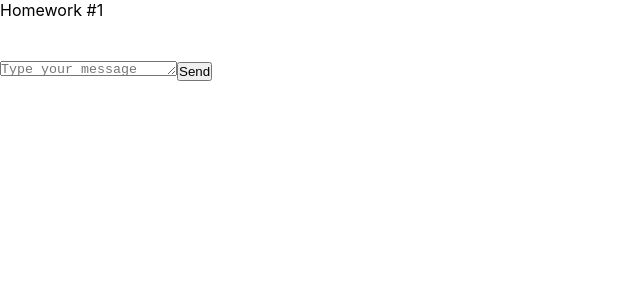
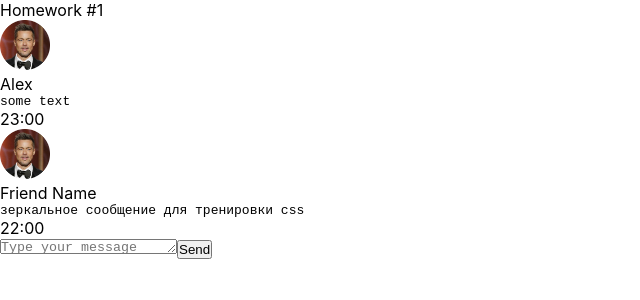
Before and after one commit to AlekseyKriuchkov/Homework, a React (Create React App) app: page / in a window 1280 px wide. Shown: the top 300 px of the page, without its empty margins (0-640 px from the left). Built offline with nearby package versions, Linux system fonts and the light colour scheme.

Commit message:
Homework finished

```diff
--- a/package.json
+++ b/package.json
@@ -1,6 +1,6 @@
 {
   "name": "hws2",
-  "homepage": "http://IgnatZakalinsky.github.io/hws2",
+  "homepage": "http://AlekseyKriuchkov.github.io/Homework",
   "version": "0.1.0",
   "private": true,
   "dependencies": {
--- a/src/s2-homeworks/hw01/HW1.tsx
+++ b/src/s2-homeworks/hw01/HW1.tsx
@@ -1,5 +1,5 @@
 import React from 'react'
-import Message from './message/Message'
+import {Message} from './message/Message'
 import MessageSender from './message-sender/MessageSender'
 import s2 from '../../s1-main/App.module.css'
 import FriendMessage from './friend-message/FriendMessage'
@@ -14,18 +14,29 @@ import avatar from './avatar.png'
 * */
 
 // нужно создать правильный тип вместо any
-export type MessageType = any
-
+export type MessageType = {
+    id: number
+    user: UserType
+    message: MessagePropsType
+}
+export type MessagePropsType = {
+    text: string
+    time: string
+}
+type UserType = {
+    avatar: string
+    name: string
+}
 // структуру объекта не менять
 export const message0: MessageType = {
     id: 0,
     user: {
         avatar: avatar, // можно менять
-        name: 'Some Name',  // можно менять
+        name: "Alex",  // можно менять
     },
     message: {
-        text: 'some textsome textsome textsome textsome textsome textsome text', // можно менять
-        time: '22:00', // можно менять
+        text: "some text", // можно менять
+        time: '23:00', // можно менять
     },
 }
 export const friendMessage0: MessageType = {
@@ -47,6 +58,7 @@ const HW1 = () => {
             <div className={s2.hw}>
                 {/*проверка отображения (не менять)*/}
                 <div>
+
                     <Message message={message0} />
                     <FriendMessage message={friendMessage0} />
                 </div>
--- a/src/s2-homeworks/hw01/friend-message/FriendMessage.module.css
+++ b/src/s2-homeworks/hw01/friend-message/FriendMessage.module.css
@@ -7,7 +7,7 @@
 }
 
 .friendImageAndText img {
-
+width: 50px;
 }
 
 .friendText {
--- a/src/s2-homeworks/hw01/friend-message/FriendMessage.tsx
+++ b/src/s2-homeworks/hw01/friend-message/FriendMessage.tsx
@@ -2,7 +2,23 @@ import React from 'react'
 import s from './FriendMessage.module.css'
 
 // создать тип вместо any и отобразить приходящие данные
-const FriendMessage = (props: any) => {
+type MessageProps = {
+    message: FriendMessageProps
+}
+type FriendMessageProps = {
+    id: number,
+    user: UserPropsType,
+    message: MessageTypeS
+}
+type UserPropsType = {
+    avatar: string,
+    name: string,
+}
+type MessageTypeS = {
+    text: string,
+    time: string,
+}
+const FriendMessage = (props: MessageProps) => {
     return (
         <div
             id={'hw1-friend-message-' + props.message.id}
@@ -11,16 +27,14 @@ const FriendMessage = (props: any) => {
             <div className={s.friendImageAndText}>
                 <img
                     id={'hw1-friend-avatar-' + props.message.id}
-                    // создаёт студент
-
-                    //
+                    src={props.message.user.avatar} alt="bla bla"
                 />
                 <div className={s.friendText}>
                     <div
                         id={'hw1-friend-name-' + props.message.id}
                         className={s.friendName}
                     >
-                        {/*создаёт студент*/}
+                        {props.message.user.name}
 
                         {/**/}
                     </div>
@@ -28,7 +42,7 @@ const FriendMessage = (props: any) => {
                         id={'hw1-friend-text-' + props.message.id}
                         className={s.friendMessageText}
                     >
-                        {/*создаёт студент*/}
+                        {props.message.message.text}
 
                         {/**/}
                     </pre>
@@ -38,7 +52,7 @@ const FriendMessage = (props: any) => {
                 id={'hw1-friend-time-' + props.message.id}
                 className={s.friendTime}
             >
-                {/*создаёт студент*/}
+                {props.message.message.time}
 
                 {/**/}
             </div>
--- a/src/s2-homeworks/hw01/message/Message.module.css
+++ b/src/s2-homeworks/hw01/message/Message.module.css
@@ -7,7 +7,7 @@
 }
 
 .imageAndText img {
-
+width: 50px;
 }
 
 .text {
--- a/src/s2-homeworks/hw01/message/Message.tsx
+++ b/src/s2-homeworks/hw01/message/Message.tsx
@@ -2,39 +2,44 @@ import React from 'react'
 import s from './Message.module.css'
 
 // нужно создать правильный тип вместо any
-export type MessagePropsType = any
+type MessageProps = {
+    message: MessagePropsType
+}
 
+export type MessagePropsType = {
+    id: number,
+    user: UserPropsType,
+    message: MessageTypeS,
+}
+type UserPropsType = {
+    avatar: string,
+    name: string,
+}
+type MessageTypeS = {
+    text: string,
+    time: string,
+}
 // нужно отобразить приходящие данные
-const Message = (props: MessagePropsType) => {
+export const Message = (props:MessageProps) => {
     return (
         <div id={'hw1-message-' + props.message.id} className={s.message}>
             <div className={s.imageAndText}>
                 <img
                     id={'hw1-avatar-' + props.message.id}
-                    // создаёт студент
-
-                    //
+                    src={props.message.user.avatar} alt="bla bla"
                 />
                 <div className={s.text}>
                     <div id={'hw1-name-' + props.message.id} className={s.name}>
-                        {/*создаёт студент*/}
-
-                        {/**/}
+                        {props.message.user.name}
                     </div>
                     <pre id={'hw1-text-' + props.message.id} className={s.messageText}>
-                        {/*создаёт студент*/}
-
-                        {/**/}
+                        {props.message.message.text}
                     </pre>
                 </div>
             </div>
             <div id={'hw1-time-' + props.message.id} className={s.time}>
-                {/*создаёт студент*/}
-
-                {/**/}
+                {props.message.message.time}
             </div>
         </div>
     )
 }
-
-export default Message
```
